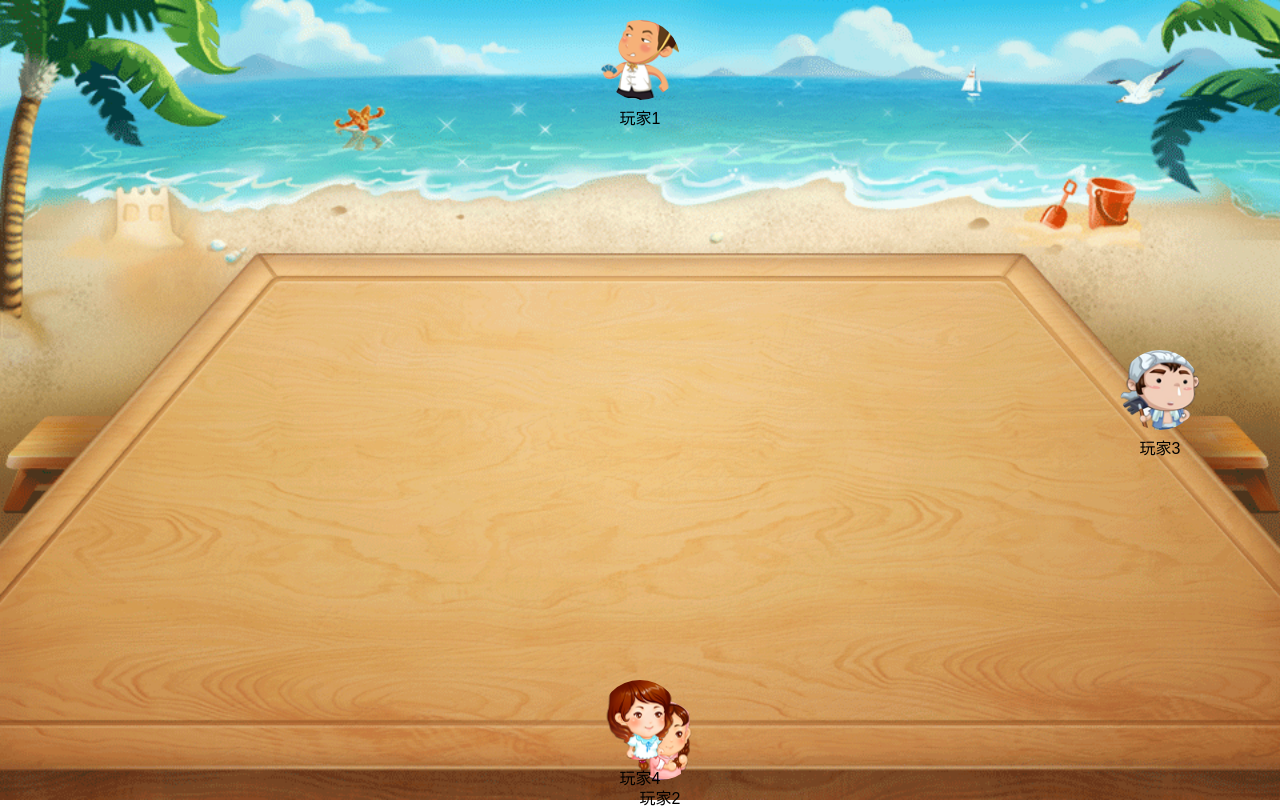
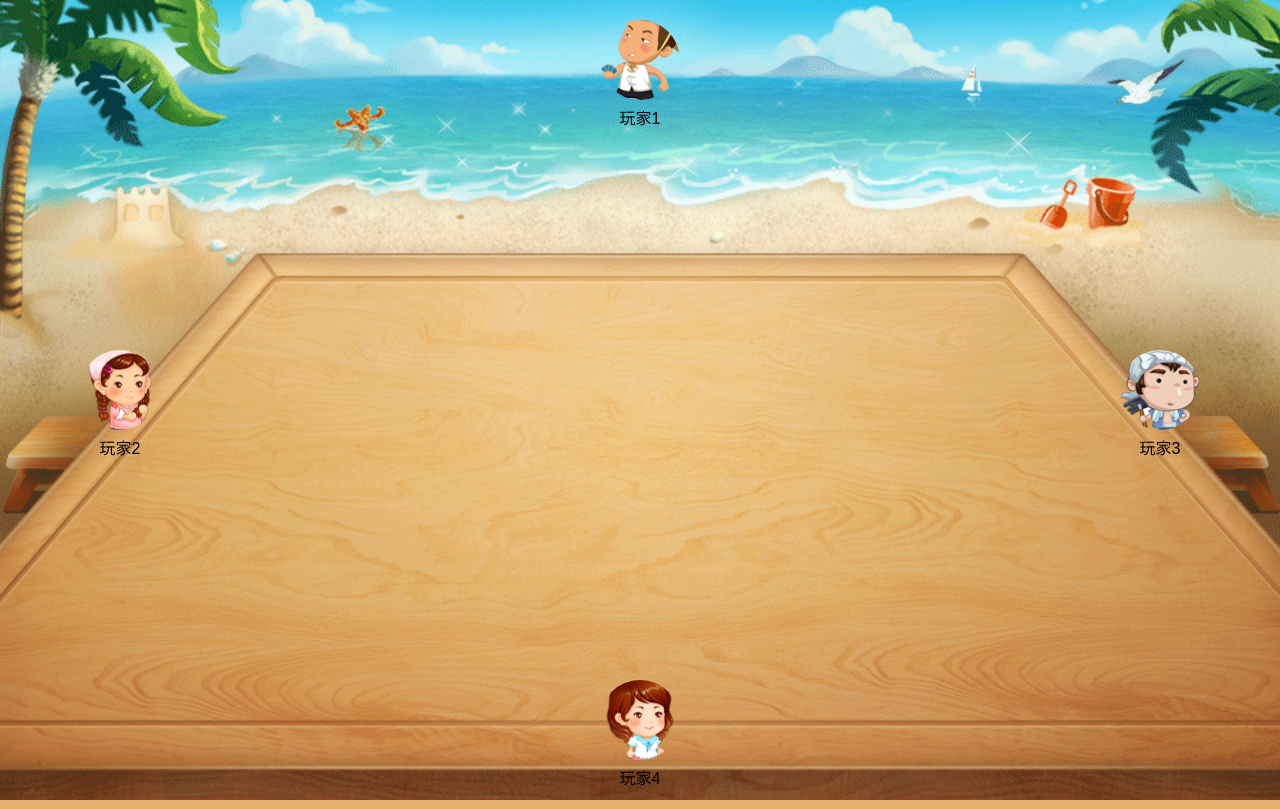
Before and after one commit to wen952888/aa33, a Flask app: page / in a window 1280 px wide. Run offline with Flask 3, Linux system fonts and the light colour scheme.

Commit message:
Update style.css

```diff
--- a/static/style.css
+++ b/static/style.css
@@ -9,7 +9,8 @@ body {
     width: 100vw;
     height: 100vh;
     display: flex;
-    flex-direction: column;
+    flex-direction: row;
+    flex-wrap: wrap;
     justify-content: center;
     align-items: center;
     background-image: url('./static/background.png');
@@ -42,7 +43,6 @@ body {
     flex-direction: column;
     justify-content: space-around;
     align-items: center;
-    position: relative;
 }
 
 #right-player {
```
